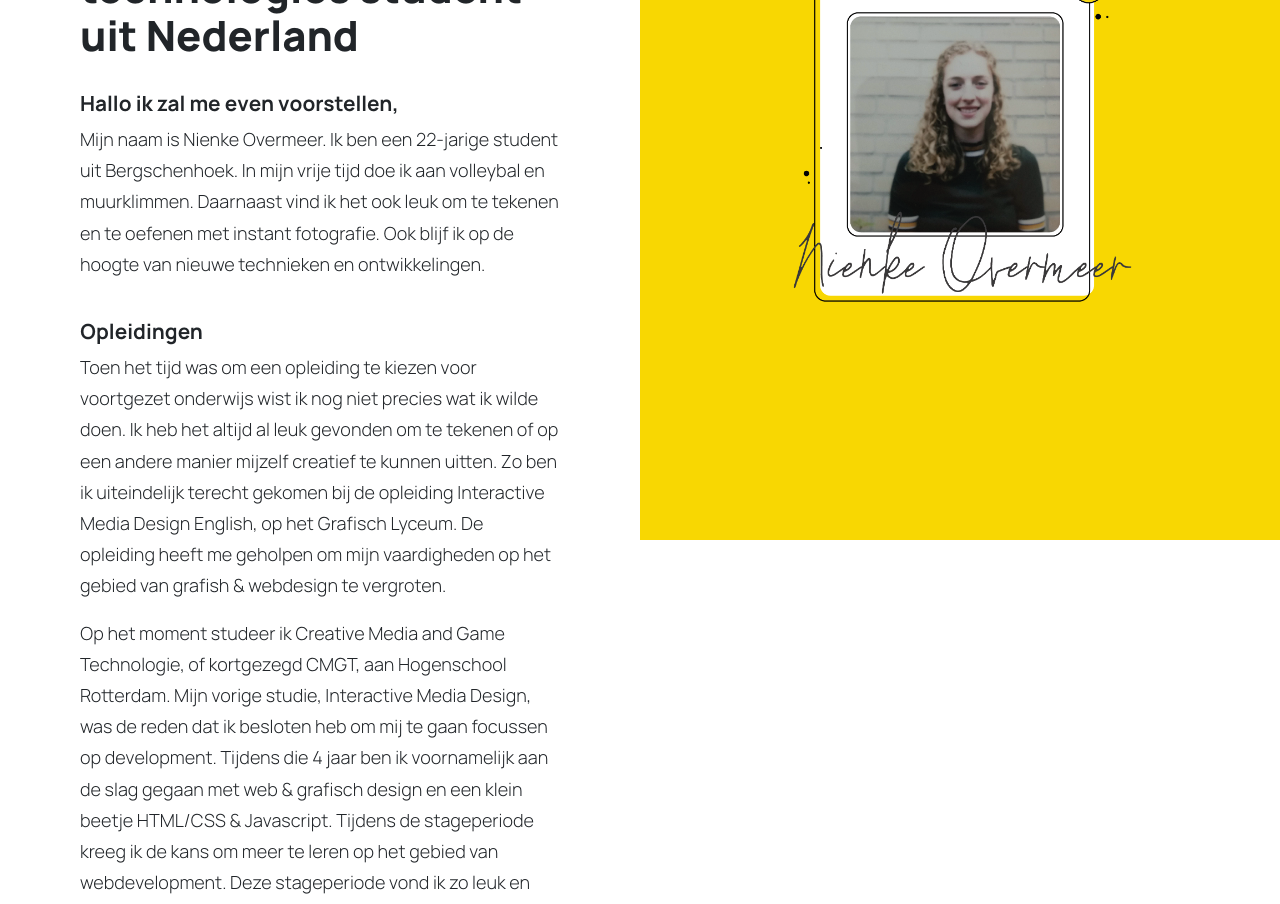
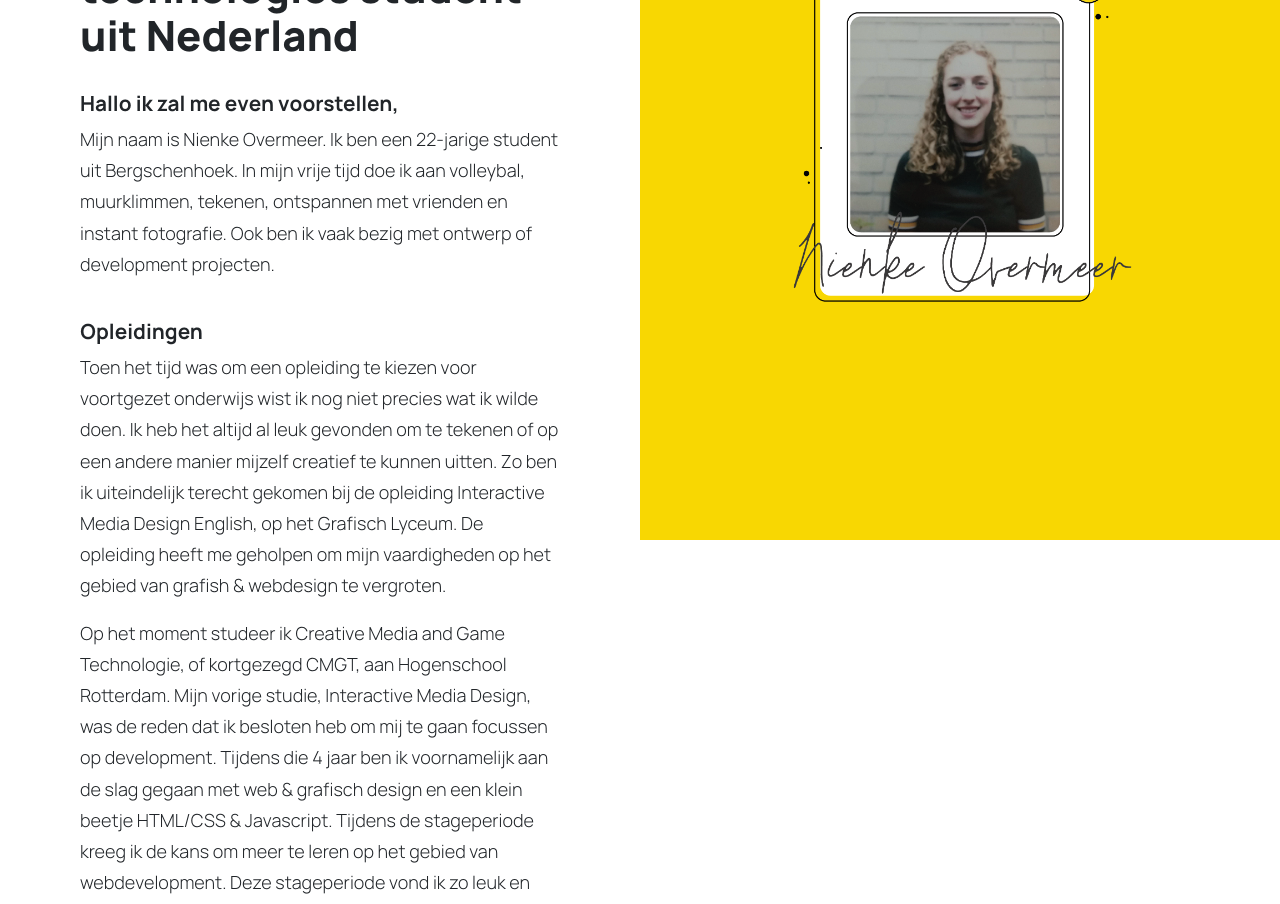
Before and after one commit to Artemiss0/myPortfolio, a React (Create React App) app: page / in a window 1280 px wide. Shown: the part 1060-1964 px from the top of the page. Built offline with nearby package versions, Linux system fonts and the light colour scheme.

Commit message:
correcting grammer mistakes

```diff
--- a/src/components/about.jsx
+++ b/src/components/about.jsx
@@ -25,9 +25,8 @@ class About extends Component {
                         <b>Hallo ik zal me even voorstellen,</b>
                     </h5>
                     <p>
-                        Mijn naam is Nienke Overmeer. Ik ben een 22-jarige student uit Bergschenhoek. In mijn vrije tijd
-                        doe ik aan volleybal en muurklimmen. Daarnaast vind ik het ook leuk om te tekenen en te oefenen
-                        met instant fotografie. Ook blijf ik op de hoogte van nieuwe technieken en ontwikkelingen.
+                        Mijn naam is Nienke Overmeer. Ik ben een 22-jarige student uit Bergschenhoek. In mijn vrije tijd doe ik aan volleybal, muurklimmen,
+                        tekenen, ontspannen met vrienden en instant fotografie. Ook ben ik vaak bezig met ontwerp of development projecten.
                     </p>
                     <br/>
                     <h5><b>Opleidingen</b></h5>
```
